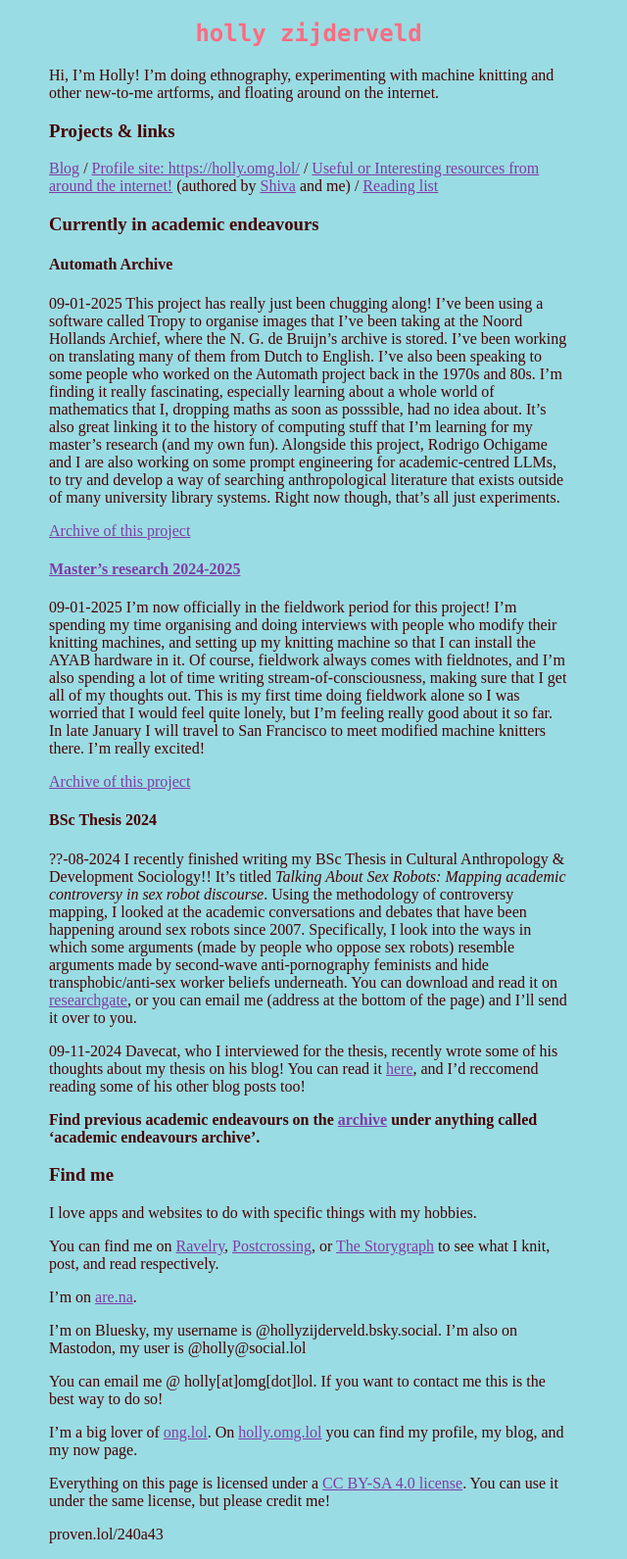
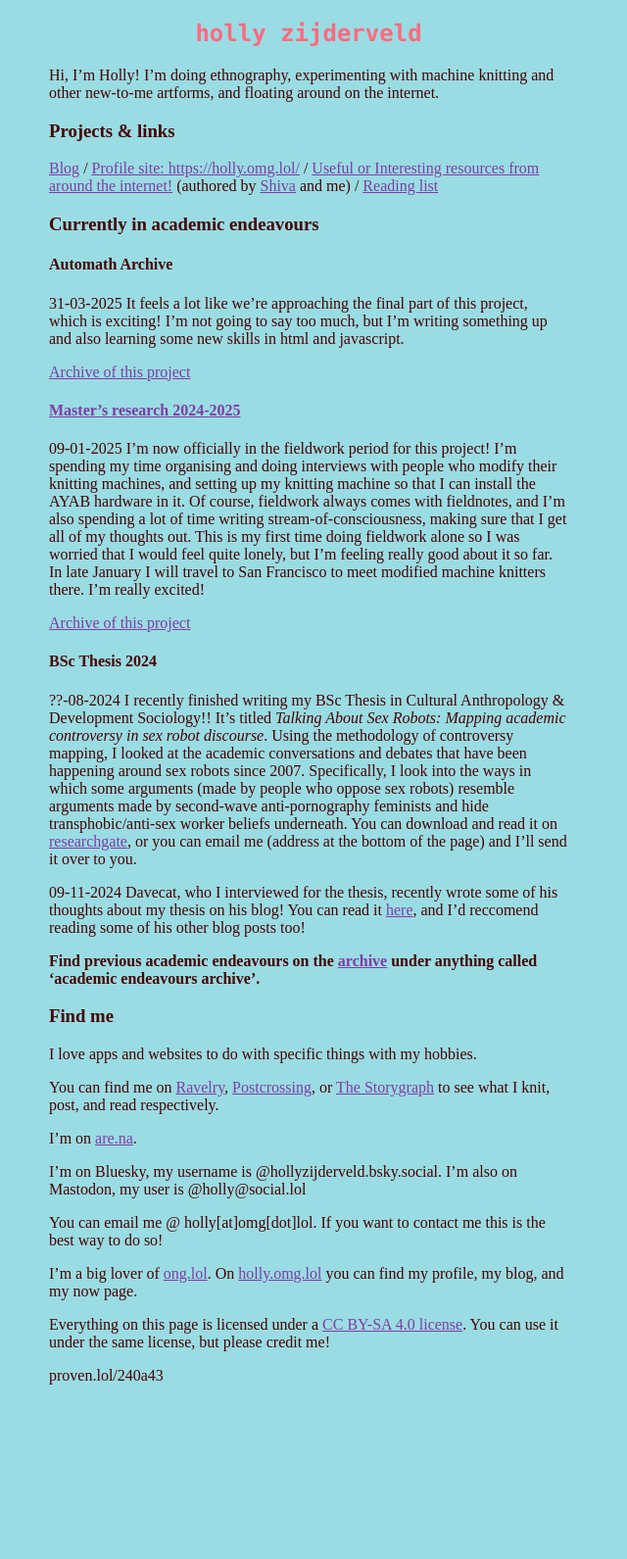
Before and after one commit to hollyz1jderveld/hollyz1jderveld.github.io, a Jekyll site: the page built from index.md, in a window 1280 px wide. Shown: the whole page at 98% size, without its empty margins (0-640 px from the left). Built offline with Jekyll 4.4.1, drawn with Linux system fonts in a browser that asks for light colours; some web fonts are replaced; Markdown is read by kramdown in place of the engine named in the settings; our own code applies the rules of GitHub Pages for plain Markdown files; after the commit the page ends 1429 px from its top, so only the background shows below that.

Commit message:
Update index.md

```diff
--- a/index.md
+++ b/index.md
@@ -12,7 +12,7 @@ Hi, I'm Holly! I'm doing ethnography, experimenting with machine knitting and ot
 ### Currently in academic endeavours
 
 #### Automath Archive
-09-01-2025 This project has really just been chugging along! I've been using a software called Tropy to organise images that I've been taking at the Noord Hollands Archief, where the N. G. de Bruijn's archive is stored. I've been working on translating many of them from Dutch to English. I've also been speaking to some people who worked on the Automath project back in the 1970s and 80s. I'm finding it really fascinating, especially learning about a whole world of mathematics that I, dropping maths as soon as posssible, had no idea about. It's also great linking it to the history of computing stuff that I'm learning for my master's research (and my own fun). Alongside this project, Rodrigo Ochigame and I are also working on some prompt engineering for academic-centred LLMs, to try and develop a way of searching anthropological literature that exists outside of many university library systems. Right now though, that's all just experiments.
+31-03-2025 It feels a lot like we're approaching the final part of this project, which is exciting! I'm not going to say too much, but I'm writing something up and also learning some new skills in html and javascript.
 
 [Archive of this project](https://hollyz1jderveld.github.io/blog/pages/before_automath)
 
```
